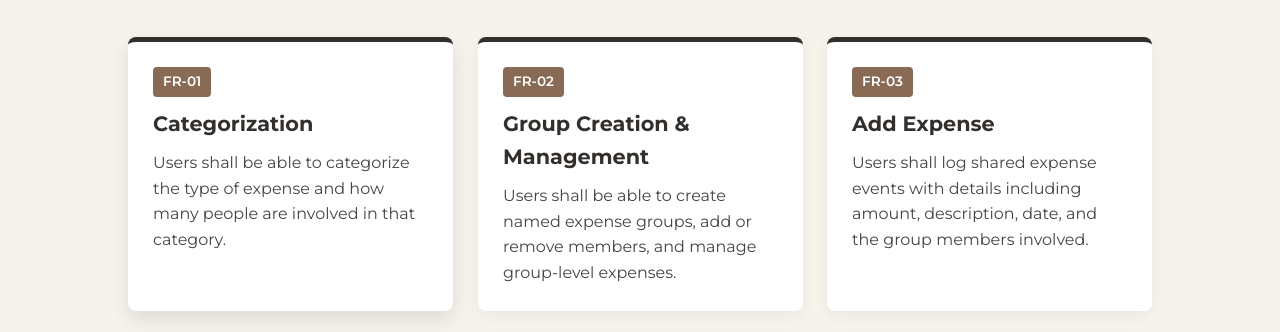
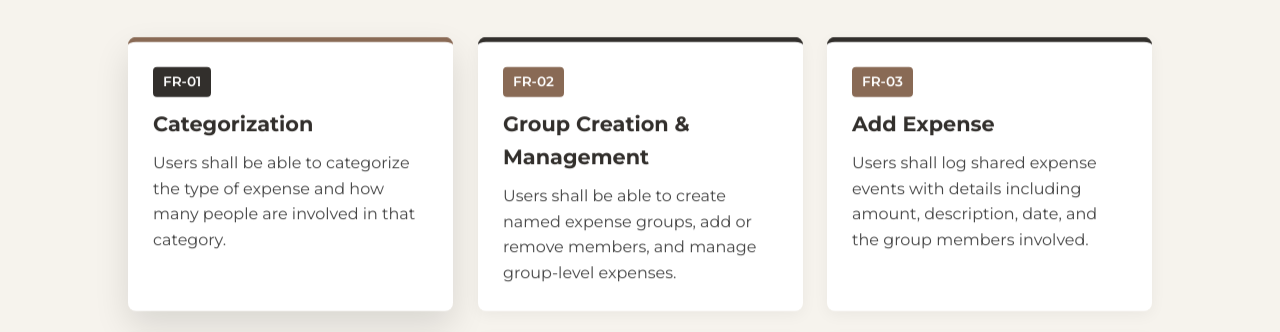
Before and after one commit to Ayush-Kumar-ojha11/temporay_repo, a plain HTML site: page se_wt/page4.html in a window 1280 px wide. In both pictures the pointer is over the element 290 px from the left and 576 px from the top of the page. Shown: the part 403-735 px from the top of the page. Drawn offline with Linux system fonts and the light colour scheme.

Commit message:
Update page4.html

```diff
--- a/se_wt/page4.html
+++ b/se_wt/page4.html
@@ -127,12 +127,18 @@
             padding: 25px;
             border-radius: 8px;
             box-shadow: 0 4px 15px rgba(0,0,0,0.05);
-            transition: transform 0.3s, box-shadow 0.3s;
+            /* ENHANCED HOVER: Added a bouncy easing curve and multi-property transitions */
+            transition: transform 0.4s cubic-bezier(0.175, 0.885, 0.32, 1.275),
+                        box-shadow 0.4s ease,
+                        border-color 0.4s ease;
+            will-change: transform;
         }
 
         .fr-card:hover {
-            transform: translateY(-5px);
-            box-shadow: 0 8px 20px rgba(0,0,0,0.1);
+            /* ENHANCED HOVER: Lifts higher, casts a wider shadow, and changes border color */
+            transform: translateY(-10px);
+            box-shadow: 0 15px 35px rgba(0,0,0,0.12);
+            border-top-color: var(--primary-brown);
         }
 
         .fr-badge {
@@ -144,6 +150,12 @@
             font-weight: 600;
             display: inline-block;
             margin-bottom: 10px;
+            transition: background-color 0.3s ease;
+        }
+
+        .fr-card:hover .fr-badge {
+            /* Extra touch: Darkens the badge slightly when the card is hovered */
+            background-color: var(--dark-charcoal);
         }
 
         .fr-card h3 {
@@ -182,11 +194,16 @@
             padding: 20px;
             border-left: 4px solid var(--primary-brown);
             border-radius: 0 8px 8px 0;
-            transition: background 0.3s;
+            /* ENHANCED HOVER: Added transform transition for a sliding effect */
+            transition: transform 0.3s cubic-bezier(0.175, 0.885, 0.32, 1.275),
+                        background 0.3s ease;
+            will-change: transform;
         }
 
         .nfr-item:hover {
-            background: rgba(255, 255, 255, 0.08);
+            /* ENHANCED HOVER: Slides right slightly and brightens background */
+            background: rgba(255, 255, 255, 0.12);
+            transform: translateX(10px);
         }
 
         .nfr-id {
```
